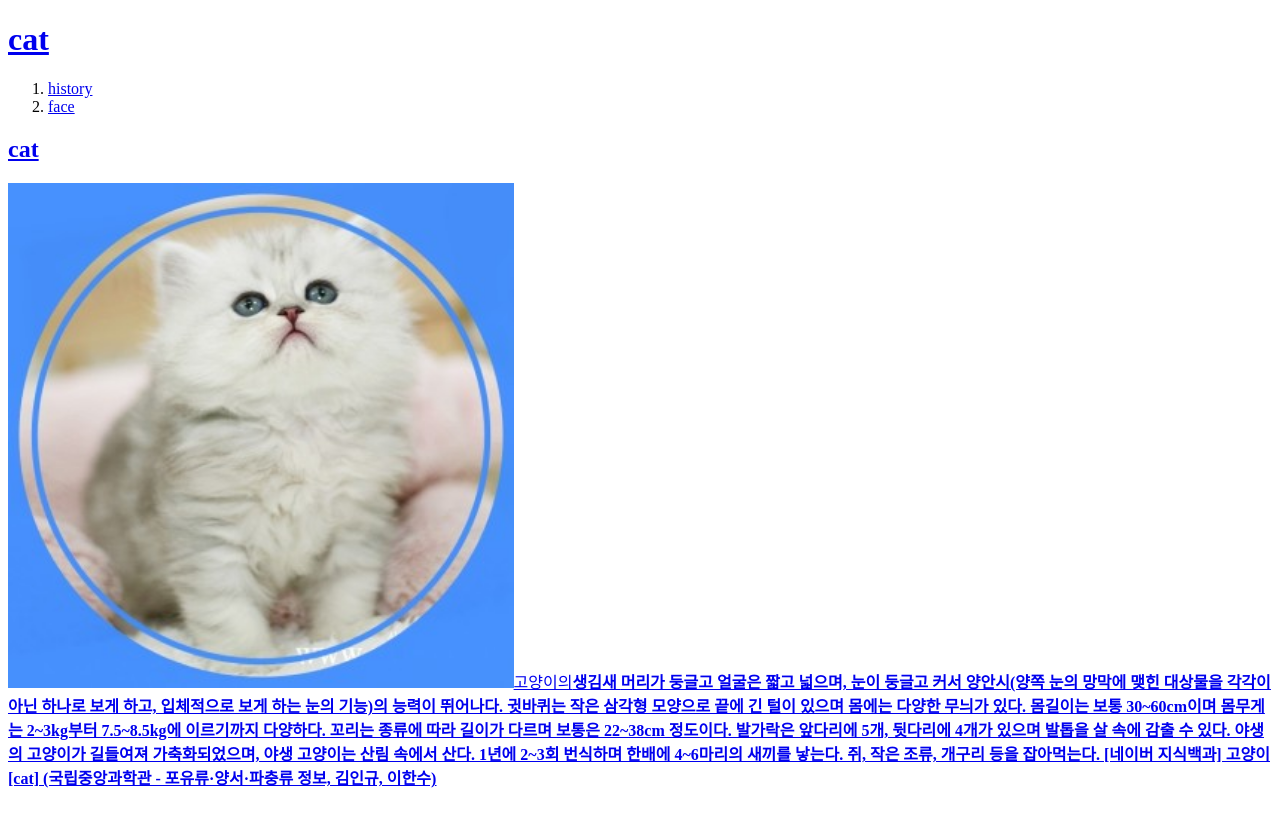
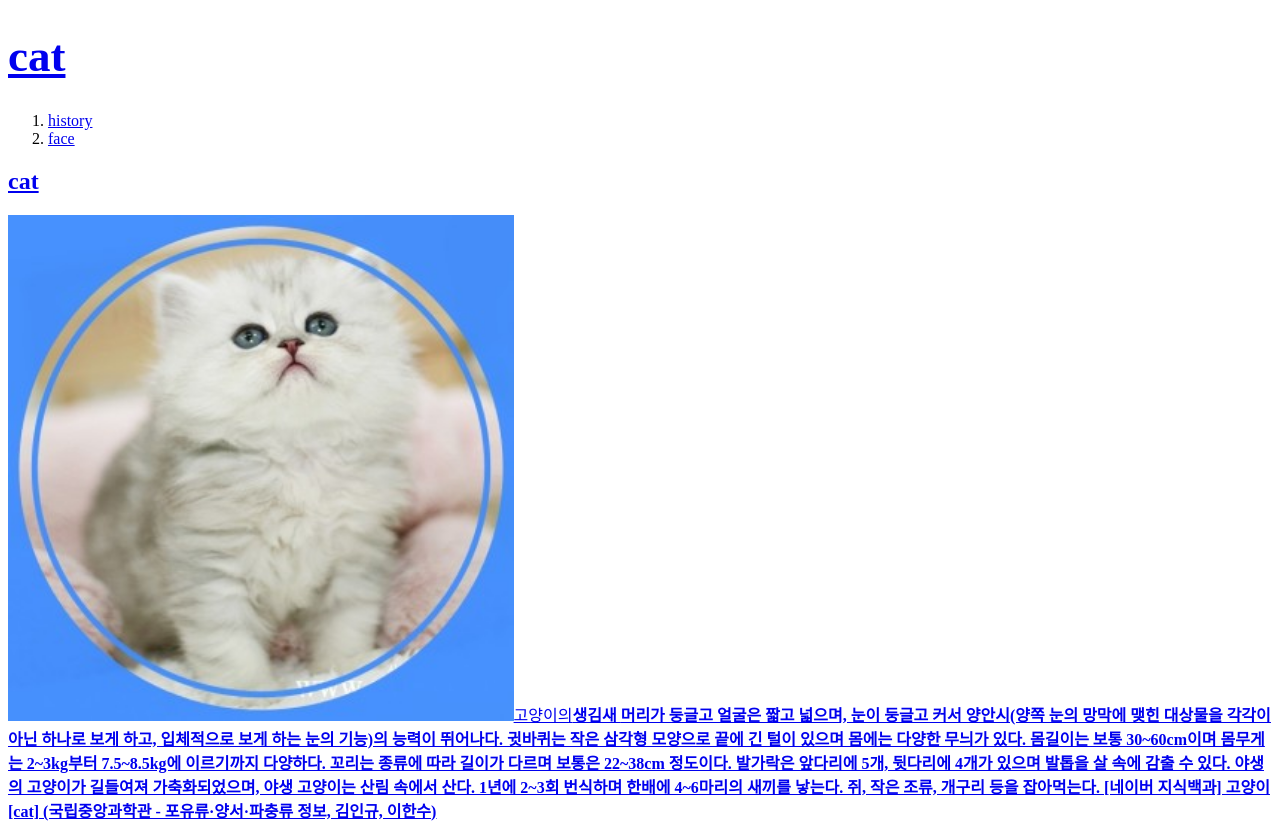
Before and after one commit to jungyujin2023100313/-1, a plain HTML site: page 2027.html in a window 1280 px wide. Before the commit the page ends 800 px from the top, so only its background shows below. Drawn offline with Linux system fonts and the light colour scheme.

Commit message:
Add files via upload

```diff
--- a/2027.html
+++ b/2027.html
@@ -1,6 +1,11 @@
 <!DOCTYPE html>
 <html></html>
 <head>
+    <style>
+        h1{
+            font-size:45px
+        }
+    </style>
 <title>html</title>
 </head>
 <body>
```
Also changed, not shown: 2026.html (+5 -1 lines).
